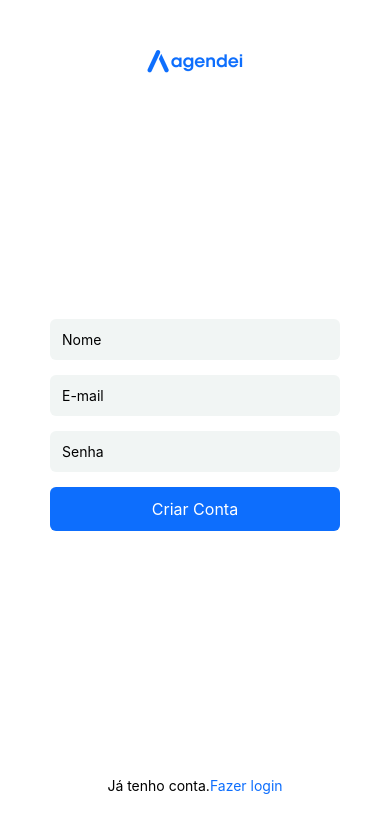
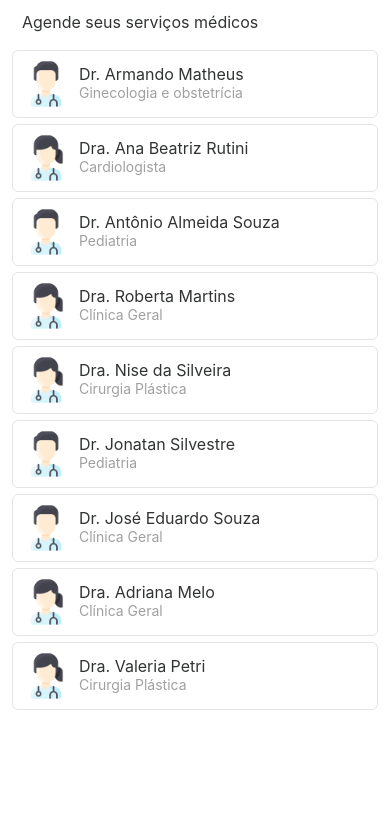
Before and after one commit to victordev018/agendajs-mobile, a React Native app: screen / in a window 390 px wide. Shown: the top 832 px of the page. Built offline with nearby package versions, Linux system fonts and the light colour scheme.

Commit message:
feat: added aba home componets

```diff
--- a/App.js
+++ b/App.js
@@ -1,10 +1,11 @@
 import Login from "./src/screens/login/login.jsx";
 import Account from "./src/screens/account/account.jsx";
+import AbaHome from "./src/screens/abahome/abahome.jsx";
 
 function App() {
 
   return <>
-      <Account />
+      <AbaHome />
   </>
 }
 
--- /dev/null
+++ b/src/components/doctor/doctor.jsx
@@ -0,0 +1,14 @@
+import { Image, TouchableOpacity, Text, View } from "react-native";
+import { styles } from "./doctor.style";
+
+function Doctor(props){
+    return <TouchableOpacity style = {styles.doctor}>
+        <Image source = {props.icon} style = {styles.icon}/>
+        <View>
+            <Text style = {styles.name}>{props.name}</Text>
+            <Text style = {styles.specialty}>{props.specialty}</Text>
+        </View>
+    </TouchableOpacity>
+}
+
+export default Doctor;
--- /dev/null
+++ b/src/components/doctor/doctor.style.js
@@ -0,0 +1,30 @@
+import { COLORS, FONT_SIZE } from "../../constants/theme.js";
+import icon from "../../constants/icon.js";
+
+export const  styles = {
+    doctor : {
+        flex : 1,
+        backgroundColor : COLORS.white,
+        padding : 8,
+        flexDirection : "row",
+        borderWidth : 1,
+        borderRadius : 6,
+        borderColor : COLORS.gray4,
+        marginTop : 3,
+        marginBottom : 3
+    },
+    icon : {
+        width : 50,
+        height : 50,
+        marginRight : 8
+    },
+    name : {
+        fontSize : FONT_SIZE.md,
+        color : COLORS.gray1,
+        marginTop : 5
+    },
+    specialty : {
+        fontSize : FONT_SIZE.sm,
+        color : COLORS.gray3,
+    }
+}
--- /dev/null
+++ b/src/constants/data.js
@@ -0,0 +1,131 @@
+export const doctors = [
+    {
+        id_doctor: 1,
+        name: "Dr. Armando Matheus",
+        specialty: "Ginecologia e obstetrícia",
+        icon: "M"
+    },
+    {
+        id_doctor: 2,
+        name: "Dra. Ana Beatriz Rutini",
+        specialty: "Cardiologista",
+        icon: "F"
+    },
+    {
+        id_doctor: 3,
+        name: "Dr. Antônio Almeida Souza ",
+        specialty: "Pediatria",
+        icon: "M"
+    },
+    {
+        id_doctor: 4,
+        name: "Dra. Roberta Martins",
+        specialty: "Clínica Geral",
+        icon: "F"
+    },
+    {
+        id_doctor: 5,
+        name: "Dra. Nise da Silveira",
+        specialty: "Cirurgia Plástica",
+        icon: "F"
+    },
+    {
+        id_doctor: 6,
+        name: "Dr. Jonatan Silvestre",
+        specialty: "Pediatria",
+        icon: "M"
+    },
+    {
+        id_doctor: 7,
+        name: "Dr. José Eduardo Souza",
+        specialty: "Clínica Geral",
+        icon: "M"
+    },
+    {
+        id_doctor: 8,
+        name: "Dra. Adriana Melo",
+        specialty: "Clínica Geral",
+        icon: "F"
+    },
+    {
+        id_doctor: 9,
+        name: "Dra. Valeria Petri",
+        specialty: "Cirurgia Plástica",
+        icon: "F"
+    }
+
+];
+
+export const appointments = [
+    {
+        id_appointment: 1,
+        service: "Consulta",
+        doctor: "Dra. Nise da Silveira",
+        specialty: "Cirurgia Plástica",
+        booking_date: "2024-10-25",
+        booking_hour: "08:30",
+    },
+    {
+        id_appointment: 2,
+        service: "Consulta",
+        doctor: "Dr. Antônio Almeida Souza",
+        specialty: "Pediatria",
+        booking_date: "2024-10-28",
+        booking_hour: "15:40",
+    },
+    {
+        id_appointment: 3,
+        service: "Consulta",
+        doctor: "Dra. Roberta Martins",
+        specialty: "Clínica Geral",
+        booking_date: "2024-11-05",
+        booking_hour: "14:15",
+    },
+    {
+        id_appointment: 4,
+        service: "Consulta",
+        doctor: "Dra. Nise da Silveira",
+        specialty: "Cirurgia Plástica",
+        booking_date: "2024-11-18",
+        booking_hour: "11:00",
+    },
+    {
+        id_appointment: 5,
+        service: "Consulta",
+        doctor: "Dr. Antônio Almeida Souza",
+        specialty: "Pediatria",
+        booking_date: "2024-12-02",
+        booking_hour: "10:40",
+    },
+    {
+        id_appointment: 6,
+        service: "Consulta",
+        doctor: "Dra. Roberta Martins",
+        specialty: "Clínica Geral",
+        booking_date: "2024-12-14",
+        booking_hour: "17:30",
+    }
+]
+
+export const doctors_services = [
+    {
+        id_service: 1,
+        description: "Consulta Médica",
+        price: 499.99
+    },
+    {
+        id_service: 2,
+        description: "Drenagem Linfática",
+        price: 650
+    },
+    {
+        id_service: 3,
+        description: "Lipoaspiração",
+        price: 5000
+    },
+    {
+        id_service: 4,
+        description: "Mamoplastia",
+        price: 1700
+    }
+];
--- /dev/null
+++ b/src/screens/abahome/abahome.jsx
@@ -0,0 +1,26 @@
+import { FlatList, Text, View } from "react-native";
+import {styles} from "./abahome.style.js";
+import {doctors} from "../../constants/data.js"
+import Doctor from "../../components/doctor/doctor.jsx"
+import icon from "../../constants/icon.js";
+
+function AbaHome(){
+
+    return <View style = {styles.container}>
+        <Text style = {styles.text}>Agende seus serviços médicos</Text>
+
+        <FlatList data ={doctors}
+                  keyExtractor={(doctor) => doctor.id_doctor}
+                  showsVerticalScrollIndicator ={false}
+                  renderItem = {({item}) => {
+                    return <Doctor name = {item.name}
+                            icon = {item.icon == "M" ? icon.male : icon.female}
+                            specialty = {item.specialty}/>
+                  }}
+                />
+
+    </View>
+
+}
+
+export default AbaHome;
--- /dev/null
+++ b/src/screens/abahome/abahome.style.js
@@ -0,0 +1,16 @@
+import { COLORS, FONT_SIZE } from "../../constants/theme.js";
+import icon from "../../constants/icon.js";
+
+export const  styles = {
+    container : {
+        backgroundColor : COLORS.white,
+        flex : 1,
+        padding : 12
+    },
+    text : {
+        fontSize : FONT_SIZE.md,
+        color : COLORS.gray1,
+        marginBottom : 15,
+        marginLeft: 10
+    }
+}
```
